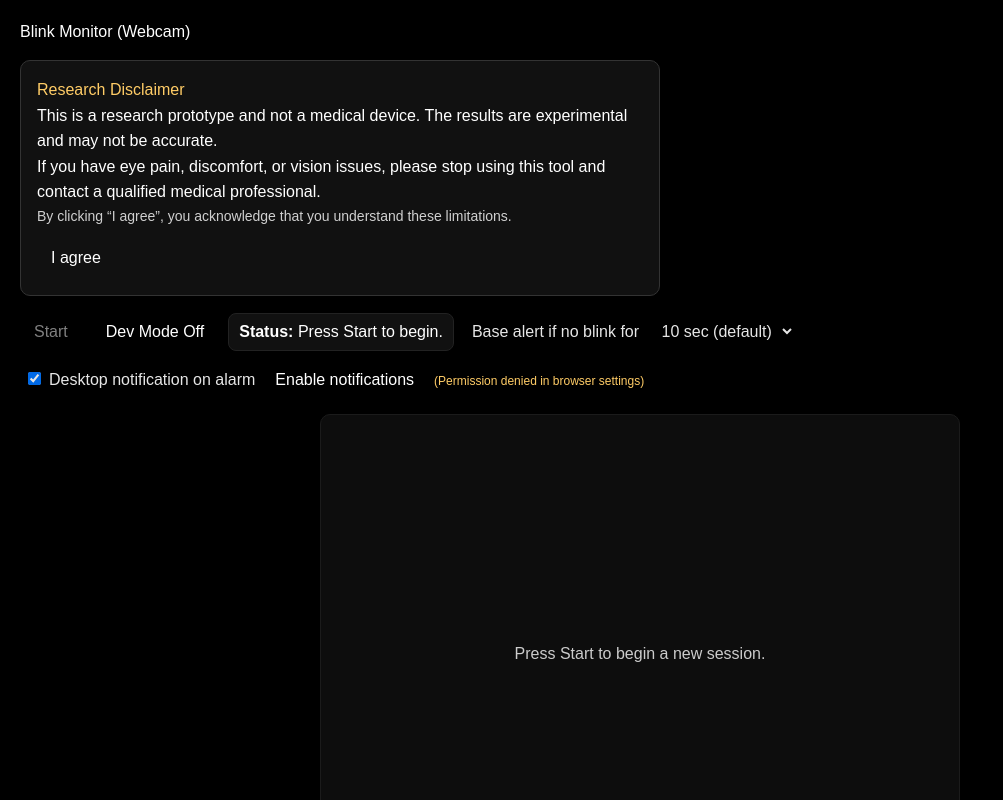
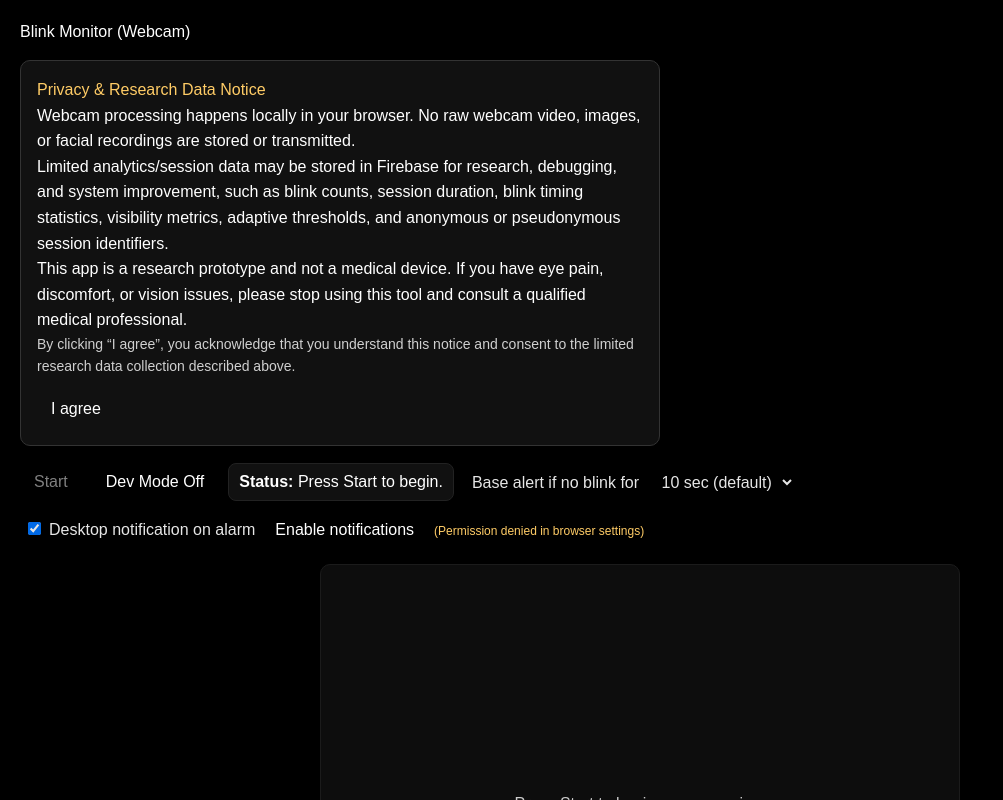
Before and after one commit to Hooman-20/Dry-Eye-, a Next.js app: page / in a window 1280 px wide. Shown: the top 800 px of the page, without its empty margins (0-1003 px from the left). Built offline with nearby package versions, Linux system fonts and the light colour scheme; no server answers.

Commit message:
Update research privacy notice

```diff
--- a/app/page.tsx
+++ b/app/page.tsx
@@ -1524,6 +1524,7 @@ export default function Page() {
 
   if (userId && db) {
     try {
+      // Only anonymized or pseudonymous session analytics are stored. No webcam images or raw video are uploaded.
       await addDoc(collection(db, "sessions"), {
         userId,
         ...summary,
@@ -1656,17 +1657,27 @@ export default function Page() {
             lineHeight: 1.6,
           }}
         >
-          <h3 style={{ marginTop: 0, color: "#ffcc66" }}>Research Disclaimer</h3>
-
-          <p>This is a research prototype and not a medical device. The results are experimental and may not be accurate.</p>
+          <h3 style={{ marginTop: 0, color: "#ffcc66" }}>Privacy & Research Data Notice</h3>
 
           <p>
-            If you have eye pain, discomfort, or vision issues, please stop using this tool and contact a qualified medical
-            professional.
+            Webcam processing happens locally in your browser. No raw webcam video, images, or facial recordings are stored
+            or transmitted.
           </p>
 
+          <p>
+            Limited analytics/session data may be stored in Firebase for research, debugging, and system improvement, such as
+            blink counts, session duration, blink timing statistics, visibility metrics, adaptive thresholds, and anonymous or
+            pseudonymous session identifiers.
+          </p>
+
+          <p>
+            This app is a research prototype and not a medical device. If you have eye pain, discomfort, or vision issues,
+            please stop using this tool and consult a qualified medical professional.
+          </p>
+
           <p style={{ fontSize: 14, opacity: 0.8 }}>
-            By clicking “I agree”, you acknowledge that you understand these limitations.
+            By clicking “I agree”, you acknowledge that you understand this notice and consent to the limited research data
+            collection described above.
           </p>
 
           <button
```
